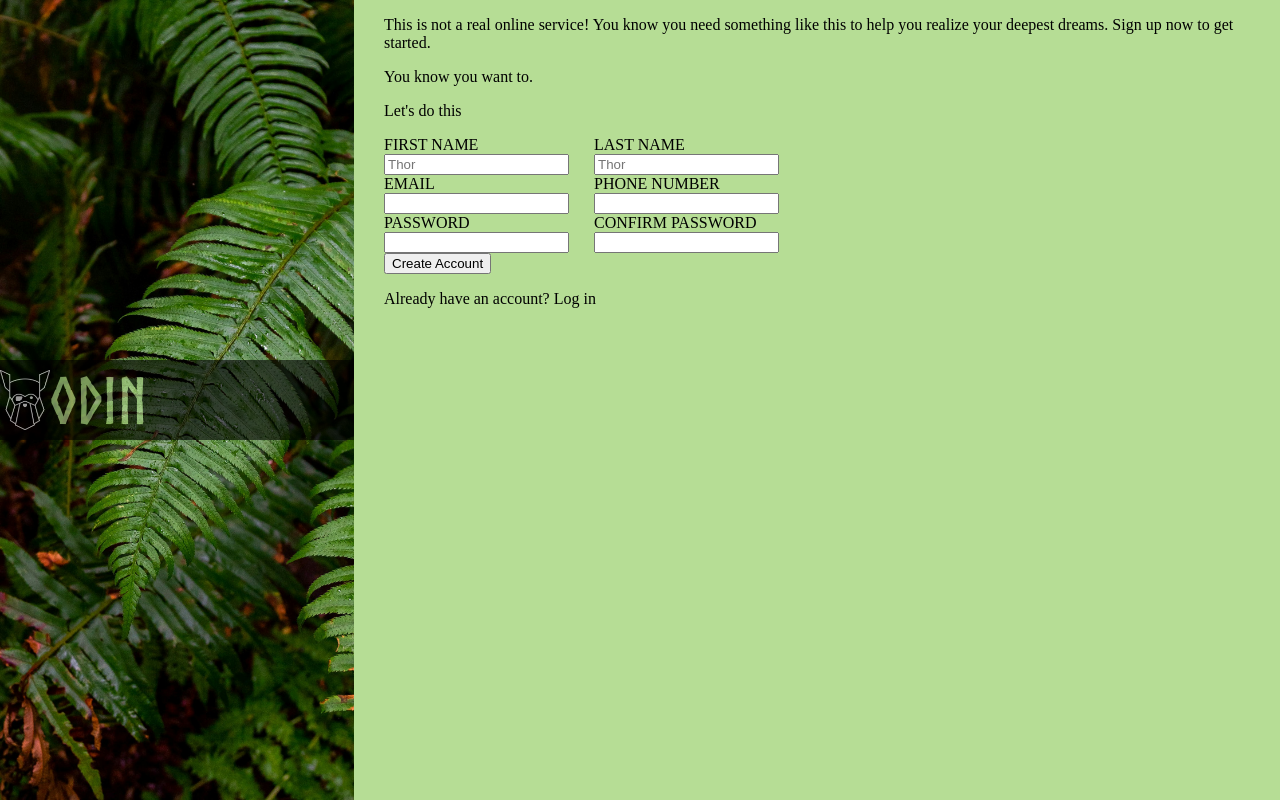
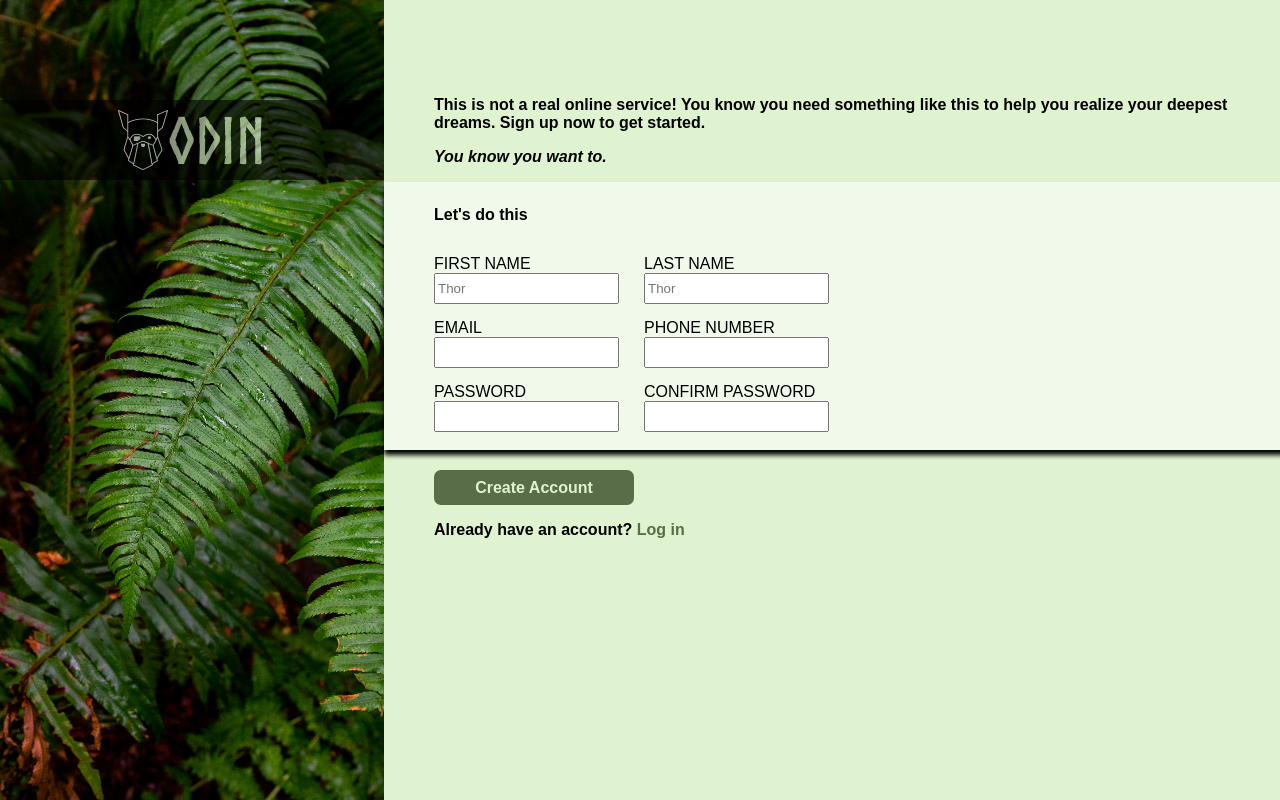
Before and after one commit to Laylah-ng/odin-form, a plain HTML site: page index.html in a window 1280 px wide. Drawn offline with Linux system fonts and the light colour scheme.

Commit message:
adjusted the position of the odin logo

```diff
--- a/index.css
+++ b/index.css
@@ -2,8 +2,9 @@
   font-family: Norse-bold;
   src: url(font/Norse-Bold.otf);
 }
-:root{
-  --mint-green:rgb(182, 221, 149);
+:root {
+  --mint-green: rgb(224, 243, 209);
+  --leaf-green: #596d48;
 }
 
 .leaf-image {
@@ -15,8 +16,6 @@
   position: fixed;
   top: 0;
   left: 0;
-  display:flex;
-  align-items: center;
 
 }
 .plain {
@@ -26,7 +25,8 @@
   position: fixed;
   top: 0;
   right: 0;
-  padding-left: 30px;
+  padding-top: 80px;
+  font-family: Arial, Helvetica, sans-serif;
 }
 
 body {
@@ -34,31 +34,80 @@ body {
   width: 100%;
   display: flex;
 }
-h1{
+h1 {
   font-family: Norse-bold;
   color: var(--mint-green);
-    font-size: 4em
+  font-size: 4em;
 }
-.odin-logo{
+.odin-logo {
   height: 60px;
   width: 50px;
 }
-.logo-container{
+.logo-container {
   height: 80px;
   background-color: black;
-    opacity: .6;
+  opacity: 0.6;
   display: flex;
   align-items: center;
-    justify-content: centergit;
+  justify-content: center;
   width: 100%;
+  margin-top: 100px;
 }
 
-form{
+form {
   display: flex;
   flex-direction: row;
   column-gap: 25px;
 }
-.name{
+.name {
   display: flex;
   flex-direction: column;
 }
+.plain p:nth-of-type(-n + 3):not(:last-of-type) {
+  font-weight: bold;
+  font-size: 1rem;
+  margin-left: 50px;
+}
+.plain p:nth-of-type(2) {
+  font-style: italic;
+}
+.plain p:nth-last-of-type(1) {
+  font-weight: bold;
+}
+button {
+  background-color: var(--leaf-green);
+  margin-top: 20px;
+  margin-left: 50px;
+  height: 35px;
+  width: 200px;
+  color: var(--mint-green);
+  font-size: 1rem;
+  font-weight: bold;
+  border: none;
+  border-radius: 7px;
+}
+.log-in {
+  color: var(--leaf-green);
+  text-decoration: none;
+}
+.box{
+    background-color: #f1faea;
+    height: 260px;
+    padding-top: 8px;
+    padding-left: 50px;
+    width: 100%;
+    box-shadow: 0px 5px 5px black;
+
+}
+.acct{
+    padding-left: 50px;
+}
+
+input{
+    height: 25px;
+    border: 1px solid grey(189, 18, 18);
+    outline: blue;
+}
+label{
+    margin-top: 15px;
+}
--- a/index.html
+++ b/index.html
@@ -14,11 +14,13 @@
       </div>
     </div>
     <div class="plain">
+        <div class="plain-children">
       <p>
         This is not a real online service! You know you need something like this
         to help you realize your deepest dreams. Sign up now to get started.
       </p>
       <p>You know you want to.</p>
+      <div class="box">
       <p>Let's do this</p>
       <form action="#" method="post">
         <div class="">
@@ -63,8 +65,11 @@
 
 
       </form>
+      </div>
+
       <button type="submit">Create Account</button>
-      <p>Already have an account? <span>Log in</span></p>
+      <p class="acct">Already have an account? <a href="#" class="log-in">Log in</span></a>
+    </div>
     </div>
   </body>
 </html>
```
Lines whose indentation alone changed are shown as unchanged.
